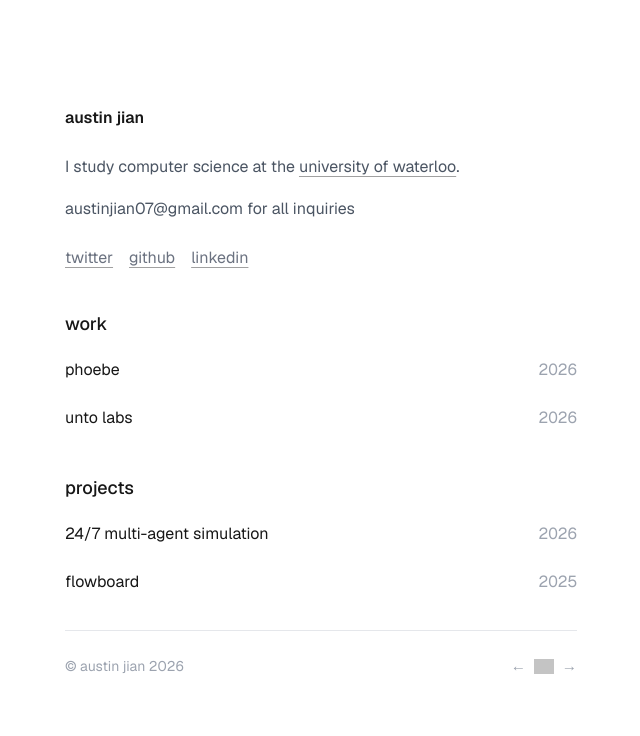
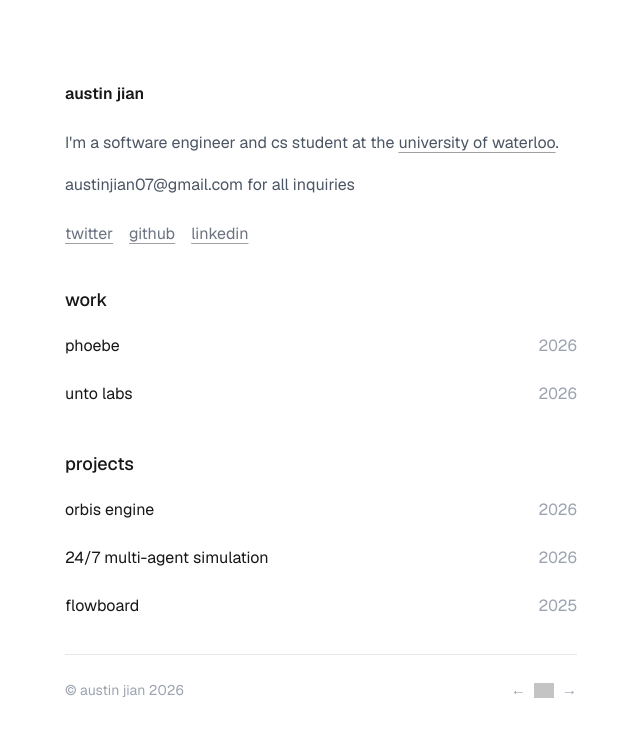
Before and after one commit to austinjiann/v3, a Next.js app: page / in a window 1280 px wide. Shown: the top 736 px of the page, without its empty margins (319-959 px from the left). Built offline with nearby package versions, Linux system fonts and the light colour scheme; grey boxes are pictures that could not be loaded.

Commit message:
feat: update bio and add orbis engine project (#9)
* feat: update bio and add orbis engine project

* nit: reword orbis engine description

* nit: trim orbis engine description

* feat: link orbis engine to devpost and tighten copy

* nit: reword orbis engine description

```diff
--- a/src/app/page.tsx
+++ b/src/app/page.tsx
@@ -24,6 +24,12 @@ const workItems = [
 ];
 
 const projectItems = [
+  {
+    title: 'orbis engine',
+    description: "turn videos into 4d scenes you can walk around in. hack the north '26 finalist",
+    right: '2026',
+    href: 'https://devpost.com/software/temp-jcyltx',
+  },
   {
     title: '24/7 multi-agent simulation',
     description: "20 ai agents use phoebe's product to catch regressions and find edge cases",
@@ -103,7 +109,7 @@ export default function Home() {
 
         <div className="mt-6 space-y-4 leading-relaxed text-[var(--text-secondary)]">
           <p>
-            I study computer science at the <HoverLink href="https://uwaterloo.ca">university of waterloo</HoverLink>.
+            I&apos;m a software engineer and cs student at the <HoverLink href="https://uwaterloo.ca">university of waterloo</HoverLink>.
           </p>
           <p>
             austinjian07@gmail.com for all inquiries
```
